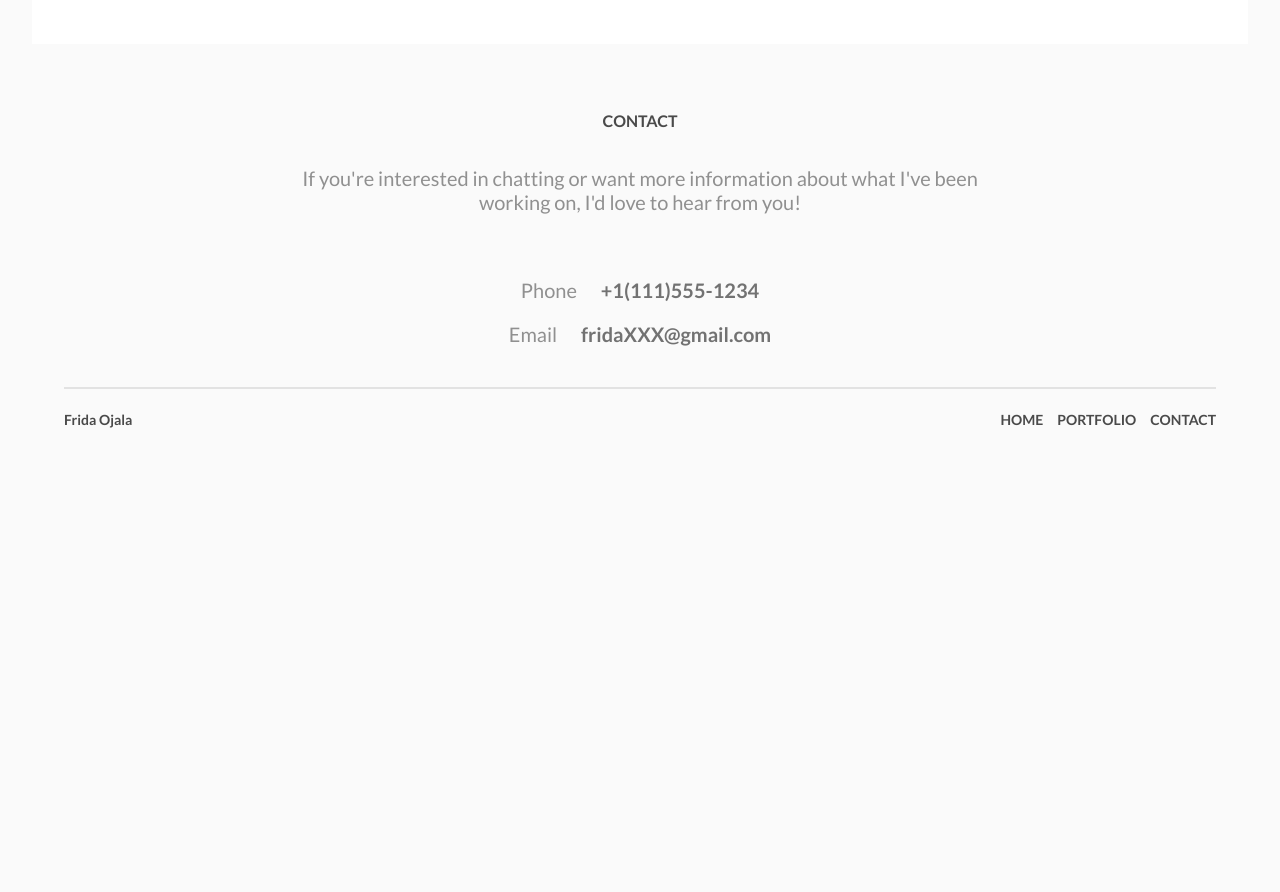
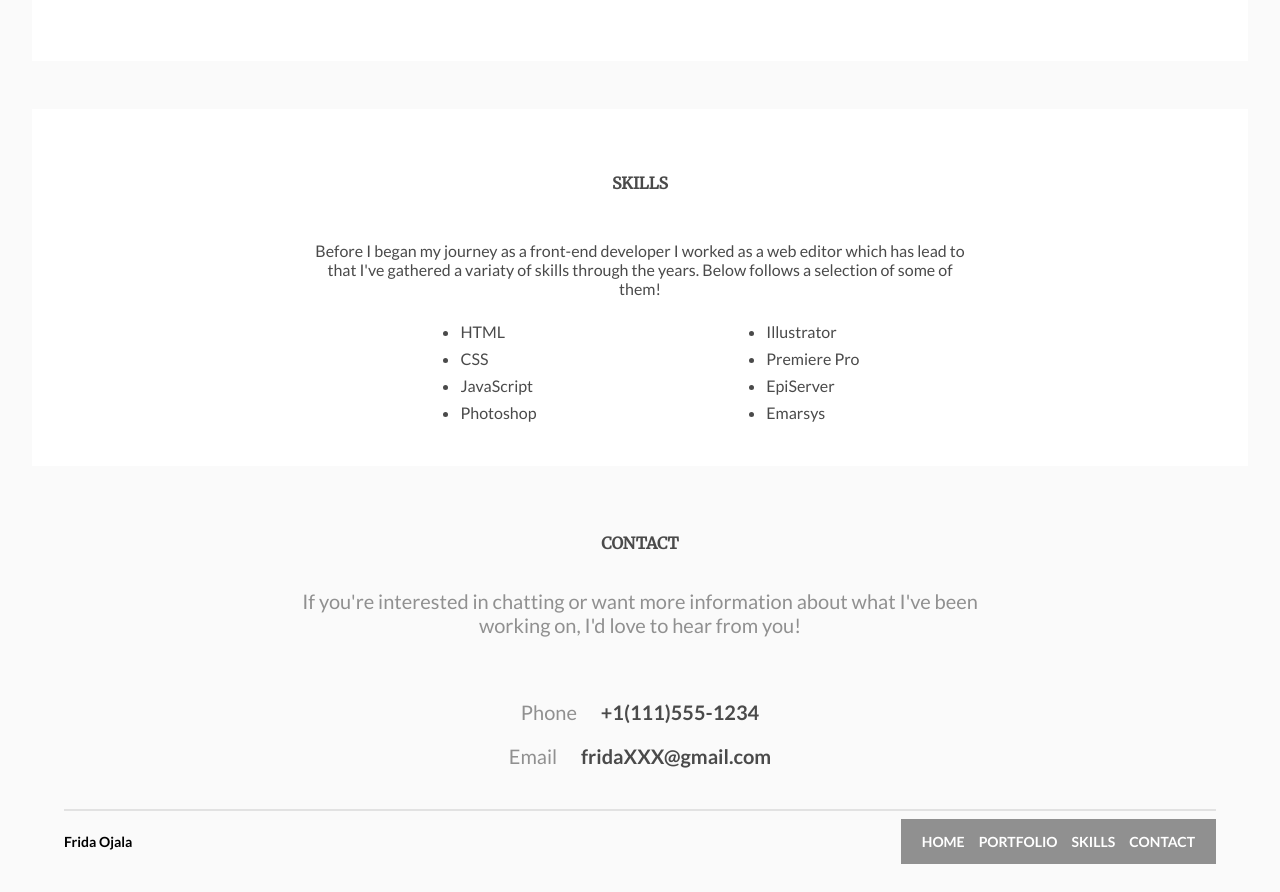
Before and after one commit to fridaojala/Techdegree-project-2, a plain HTML site: page index.html in a window 1280 px wide. Shown: the part 1426-2318 px from the top of the page. Before the commit the page ends 1896 px from the top, so only its background shows below. Drawn offline with Linux system fonts and the light colour scheme.

Commit message:
style changes, new section

```diff
--- a/css/styles.css
+++ b/css/styles.css
@@ -5,7 +5,6 @@
 
 /*Default styles*/
 body {
-    font-family: 'Lato', sans-serif;
     margin: 0 auto;
     background-color: #fafafa;
 }
@@ -14,9 +13,22 @@ h1, h2, h3, h4, p {
     text-align: center;
 }
 
+p, li {
+    font-family: 'Lato', sans-serif;
+}
+
+h1, h2, h3, h4 {
+    font-family: 'Merriweather', serif;
+    font-weight: 600;
+}
+
 a {
     text-decoration: none;
-    color: #4a4a4a;
+    color: #fff;
+}
+
+a:hover {
+    text-decoration: underline;
 }
 
 .container {
@@ -37,7 +49,7 @@ a {
 }
 
 .main-nav li {
-    background-color: #fff;
+    background-color: #909090;
     padding: 10px 0;
     margin: .5em 0;
     font-weight: 700;
@@ -105,25 +117,51 @@ h3 {
 
 span {
     font-weight: 700;
-    color: #727272;
     padding-left: 1em;
+}
+
+#contact a,
+span {
+    color: #4a4a4a;
 }
 
 .card-bottom {
     padding-bottom: 1em;
 }
 
+.skills {
+    width: 90%;
+    margin: 0 auto;
+    color: #4a4a4a;
+    padding-bottom: .5em;
+}
+
+.skills ul {
+    display: flex;
+    flex-direction: column;
+    flex-wrap: wrap;
+    align-content: space-between;
+    height: 8em;
+    padding-bottom: 1em;
+}
+
+.skills li {
+    padding-top: .5em;
+}
+
 /*Footer styles*/
-footer {
+.footer {
     display: flex;
     justify-content: space-between;
+    font-weight: 700;
+}
+
+.footer-mob a {
     color: #4a4a4a;
-    font-weight: 700;
 }
 
 hr {
     height: 2px;
-    width: 90%;
     background-color: #e2e2e2;
     border: none;
 }
@@ -140,8 +178,7 @@ hr {
     }
 
     .main-nav li {
-        background-color: transparent;
-        padding-left: 2em;
+        padding: 1em;
     }
 
     #home {
@@ -181,7 +218,7 @@ hr {
         font-size: 1.25rem;
     }
 
-    footer {
+    .footer {
         padding-bottom: 2em;
     }
 
@@ -192,10 +229,25 @@ hr {
     .footer-wide {
         list-style: none;
         display: flex;
+        background-color: #909090;
+        padding: 1em;
+        margin: 0;
     }
 
     .footer-wide li {
-        margin-left: 1em;
+        margin: 0 .5em;
+    }
+
+    #skills {
+        margin-top: 3em;
+    }
+
+    .skills {
+        width: 70%;
+    }
+
+    #skills ul {
+        align-content: space-around;
     }
 }
 
@@ -227,7 +279,11 @@ hr {
         width: 95%;
     }
 
-    footer {
+    .footer {
         font-size: 14px;
     }
+
+    .skills {
+        width: 55%;
+    }
 }
--- a/index.html
+++ b/index.html
@@ -7,7 +7,7 @@
     <link rel="stylesheet" href="./css/styles.css">
     <link rel="preconnect" href="https://fonts.googleapis.com">
     <link rel="preconnect" href="https://fonts.gstatic.com" crossorigin>
-    <link href="https://fonts.googleapis.com/css2?family=Lato:wght@300;400;700&display=swap" rel="stylesheet">
+    <link href="https://fonts.googleapis.com/css2?family=Lato:wght@300;400;700&family=Merriweather&display=swap" rel="stylesheet">
     <title>Frida Home</title>
 </head>
 
@@ -17,6 +17,7 @@
         <ul>
             <li><a href="#home">HOME</a></li>
             <li><a href="#portfolio">PORTFOLIO</a></li>
+            <li><a href="#skills">SKILLS</a></li>
             <li><a href="#contact">CONTACT</a></li>
         </ul>
     </nav>
@@ -78,26 +79,48 @@
             </div>
         </div>
 
+        <section id="skills" class="bg-white">
+            <div class="skills">
+                <h3>Skills</h3>
+                <p>Before I began my journey as a front-end developer I worked as a web editor which has lead to that
+                    I've gathered a variaty of skills through the years. Below follows a selection of some of them!</p>
+                <ul>
+                    <li>HTML</li>
+                    <li>CSS</li>
+                    <li>JavaScript</li>
+                    <li>Photoshop</li>
+                    <li>Illustrator</li>
+                    <li>Premiere Pro</li>
+                    <li>EpiServer</li>
+                    <li>Emarsys</li>
+                </ul>
+            </div>
+        </section>
+
         <section id="contact" class="container">
             <h3>Contact</h3>
             <p>If you're interested in chatting or want more information about what I've been working on, I'd
                 love to hear from you!</p><br>
             <p>Phone <span>+1(111)555-1234</span></p>
-            <p>Email <span>fridaXXX@gmail.com</span></p>
+            <p>Email <span><a href="mailto:fridaXXX@gmail.com">fridaXXX@gmail.com</a></span></p>
         </section>
     </main>
 </body>
 
+
+<footer class="container">
     <hr>
-    <footer class="container">
+    <div class="footer">
         <p>Frida Ojala</p>
         <p class="footer-mob"><a href="#top">BACK TO TOP</a></p>
         <ul class="footer-wide">
             <li><a href="#home">HOME</a></li>
             <li><a href="#portfolio">PORTFOLIO</a></li>
+            <li><a href="#skills">SKILLS</a></li>
             <li><a href="#contact">CONTACT</a></li>
         </ul>
-    </footer>
+    </div>
+</footer>
 
 
 </html>
```
